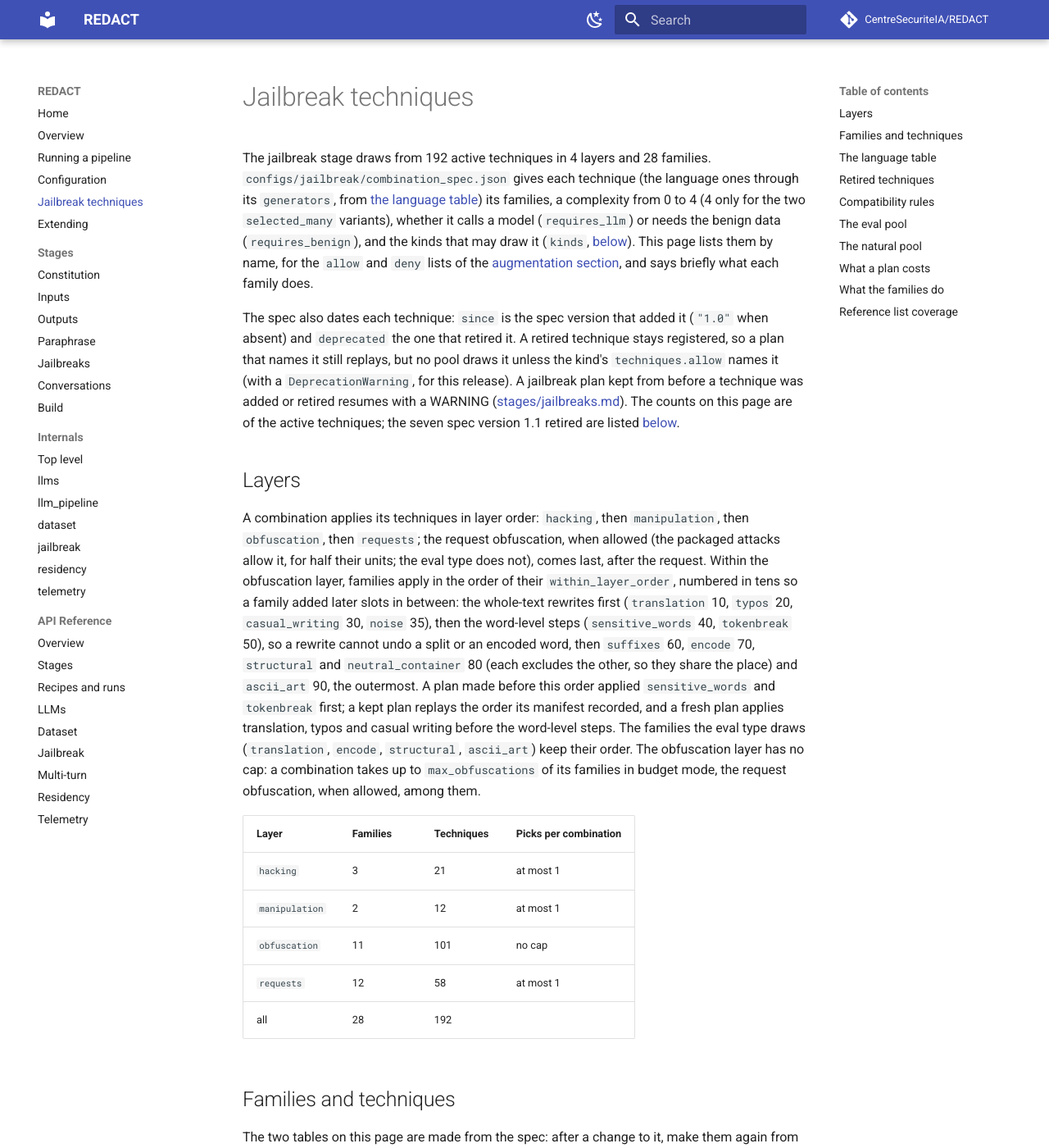
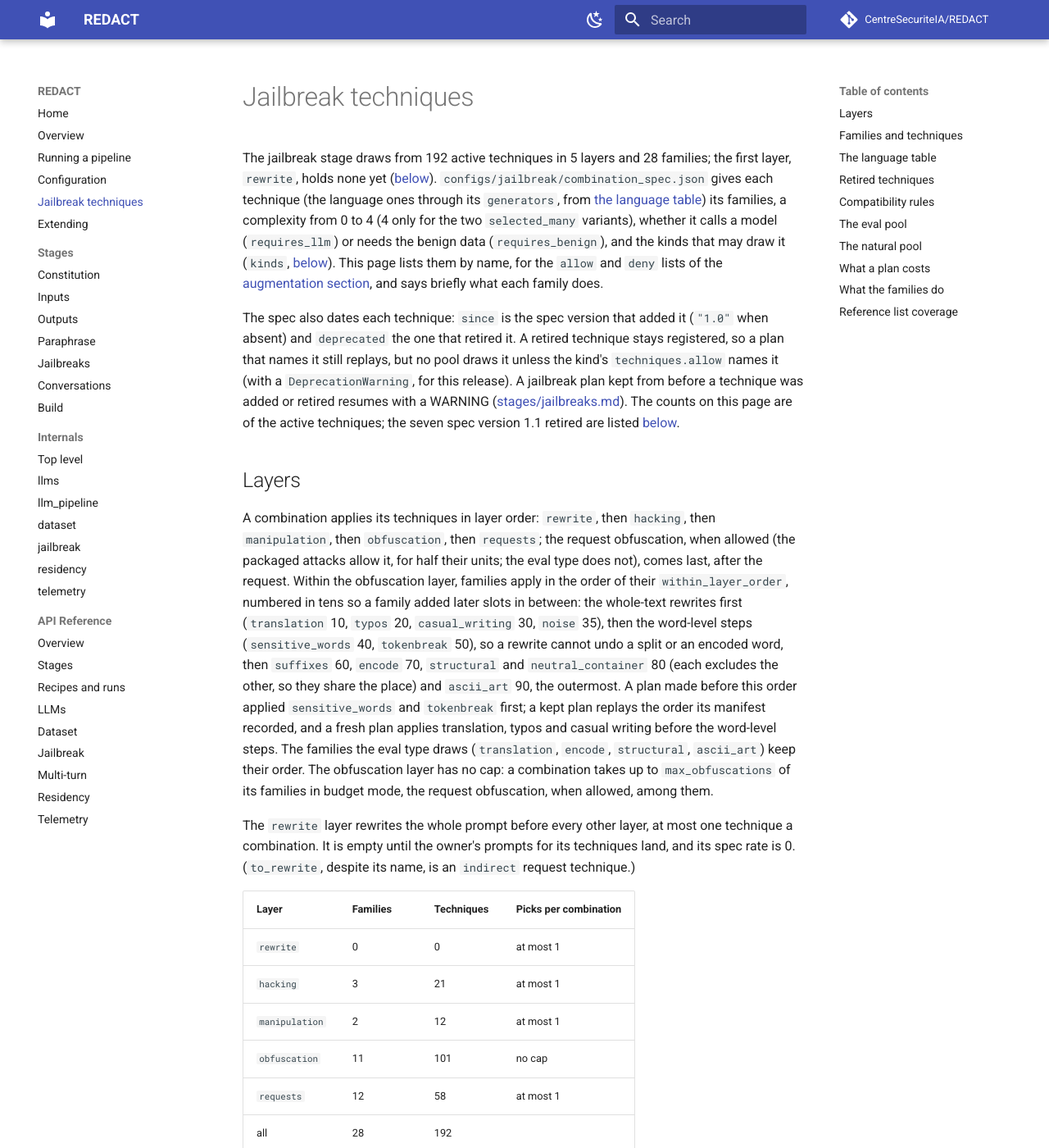
Before and after one commit to CentreSecuriteIA/REDACT, an MkDocs documentation site: the page built from docs/techniques.md, in a window 1280 px wide and 1400 px high. Shown: the whole window at 82% size. Built offline with MkDocs 1.6.1 and Material for MkDocs 9.7.7, drawn with Linux system fonts in a browser that asks for light colours; comment, search, counter and statistics services are not loaded.

Commit message:
Add the rewrite layer to the spec, first and empty
layer_order starts with rewrite, layer_max_picks gives it 1 and
layer_rates 0. The package jailbreak/rewrite/ has get_all_rewrite_functions,
which returns nothing yet; all_techniques joins it last, so the other
layers keep their registry order, and the import checks pass with no
technique in it. tag and compatible need no change: the layer comes from a
technique's first family and the cap from layer_max_picks, as a stand-in
technique in test_rewrite_layer.py shows.

The registry fixture gains an empty rewrite layer; its five seeds draw what
they drew, and the dealing and eval digests are unchanged. The docs count
the spec's five layers; the layer table gets a rewrite row.

Co-Authored-By: Claude Opus 5.5 <noreply@anthropic.com>

```diff
--- a/docs/techniques.md
+++ b/docs/techniques.md
@@ -1,7 +1,8 @@
 # Jailbreak techniques
 
-The jailbreak stage draws from 192 active techniques in 4 layers and 28
-families.
+The jailbreak stage draws from 192 active techniques in 5 layers and 28
+families; the first layer, `rewrite`, holds none yet
+([below](#layers)).
 `configs/jailbreak/combination_spec.json` gives each technique (the
 language ones through its `generators`, from
 [the language table](#the-language-table)) its families, a complexity from
@@ -24,9 +25,9 @@ are listed [below](#retired-techniques).
 
 ## Layers
 
-A combination applies its techniques in layer order: `hacking`, then
-`manipulation`, then `obfuscation`, then `requests`; the request obfuscation,
-when allowed (the packaged attacks allow it, for half their units; the eval
+A combination applies its techniques in layer order: `rewrite`, then
+`hacking`, then `manipulation`, then `obfuscation`, then `requests`; the
+request obfuscation, when allowed (the packaged attacks allow it, for half their units; the eval
 type does not), comes last, after the request. Within the obfuscation layer,
 families apply in the order of their `within_layer_order`, numbered in tens
 so a family added later slots in between: the whole-text rewrites first
@@ -43,9 +44,15 @@ obfuscation layer has no cap: a combination takes up to `max_obfuscations`
 of its families in budget mode, the request obfuscation, when allowed,
 among them.
 
+The `rewrite` layer rewrites the whole prompt before every other layer, at
+most one technique a combination. It is empty until the owner's prompts for
+its techniques land, and its spec rate is 0. (`to_rewrite`, despite its
+name, is an `indirect` request technique.)
+
 <!-- BEGIN layers: made from the spec by tests/jailbreak/test_docs_counts.py -->
 | Layer | Families | Techniques | Picks per combination |
 |---|---|---|---|
+| `rewrite` | 0 | 0 | at most 1 |
 | `hacking` | 3 | 21 | at most 1 |
 | `manipulation` | 2 | 12 | at most 1 |
 | `obfuscation` | 11 | 101 | no cap |
@@ -182,8 +189,8 @@ that names them replays them, and a kind draws one only when its
 technique is picked first. A technique may not join a combination when:
 
 - its family is taken already;
-- its layer is at its cap (`layer_max_picks`: one `hacking`, one
-  `manipulation`, one `requests`);
+- its layer is at its cap (`layer_max_picks`: one `rewrite`, one
+  `hacking`, one `manipulation`, one `requests`);
 - one of its families is in a taken family's `cross_incompatible_with`, or
   the reverse. The spec pairs `structural` and `translation` with
   `ascii_art`; `ascii_art` with `framing`, `persona`, `cognitive`, `fsh`,
```
Also changed, not shown: CLAUDE.md (+9 -7 lines), docs/extending.md (+5 -3 lines), docs/internals/jailbreak.md (+1 -1 lines), 11 other files.
